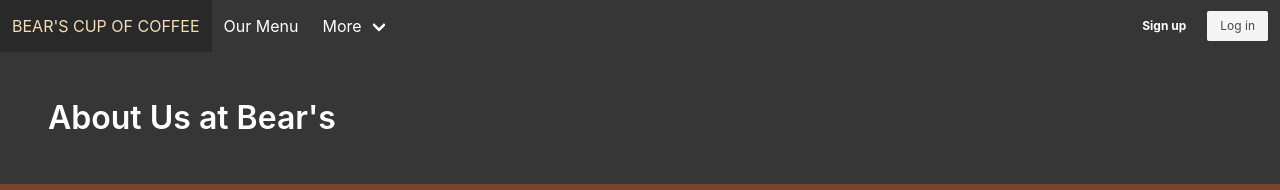
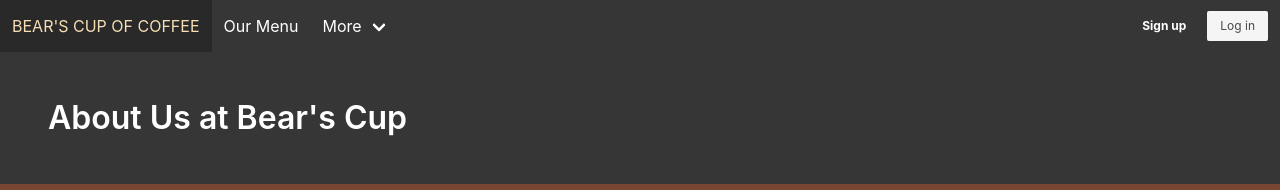
Before and after one commit to Solorio17/project_one, a Gatsby site: page /about in a window 1280 px wide. Shown: the top 190 px of the page. Built offline with nearby package versions, Linux system fonts and the light colour scheme; Gatsby itself is replaced by a stand-in of ours.

Commit message:
Change to title

```diff
--- a/src/pages/about.js
+++ b/src/pages/about.js
@@ -10,7 +10,7 @@ const AboutPage = () => {
             <section className="hero is-dark">
                 <div className="hero-body">
                     <p className="title">
-                        About Us at Bear's
+                        About Us at Bear's Cup
                     </p>
                 </div>
             </section>
```
